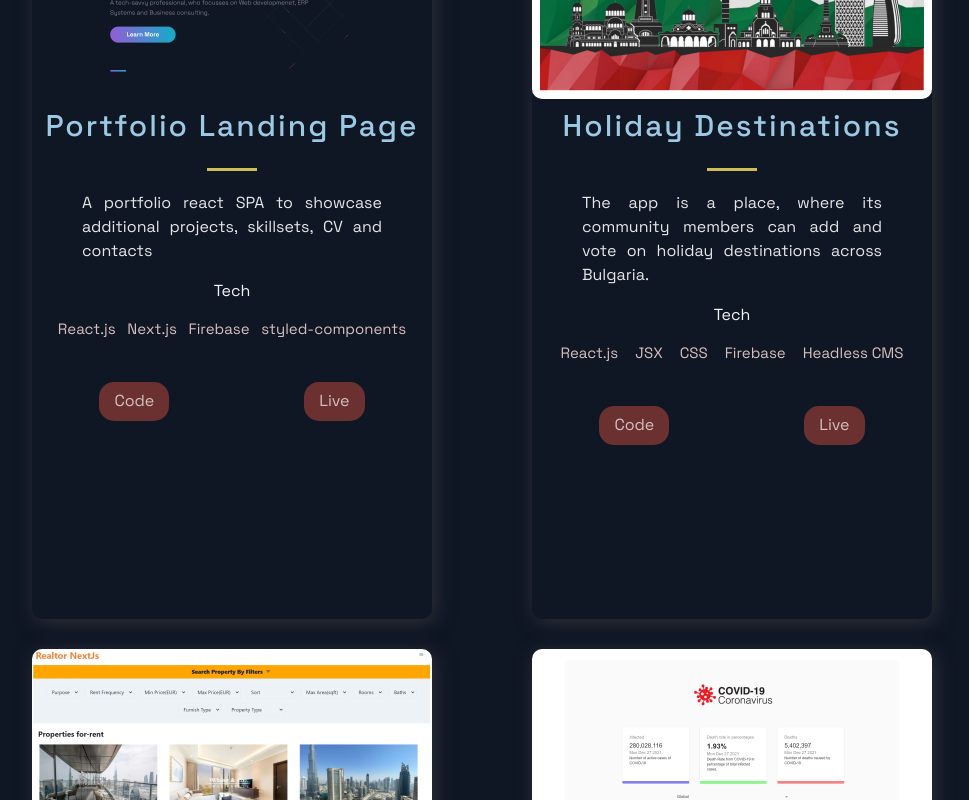
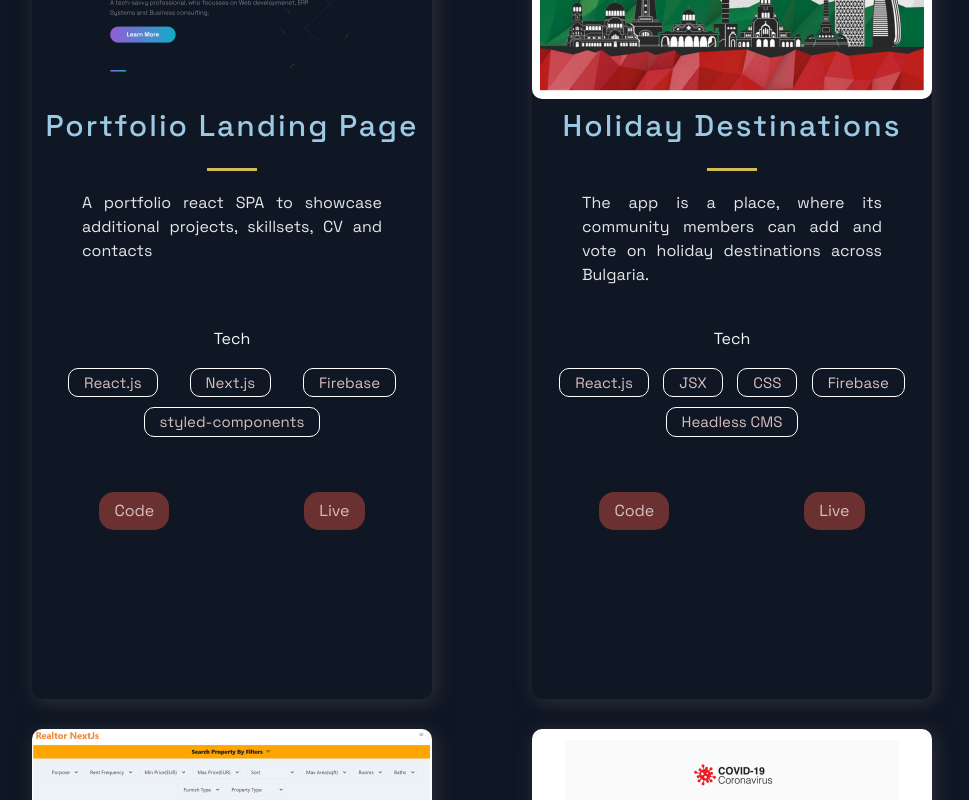
Before and after one commit to k-vassilev/kristian_vassilev_portfolio, a Next.js app: page / in a window 1280 px wide. Shown: the part 945-1745 px from the top of the page, without its empty margins (158-1127 px from the left). Built offline with nearby package versions, Linux system fonts and the light colour scheme.

Commit message:
Changed tags stylings

```diff
--- a/src/components/Footer/Footer.js
+++ b/src/components/Footer/Footer.js
@@ -19,7 +19,7 @@ const Footer = () => {
 		</LinkList>
 		<SocialIconsContainer>
 			<CompanyContainer>
-				<Slogan>"Live as if you were to die tomorrow. Learn as if you were to live forever."</Slogan>
+				<Slogan>"Live as if there is no tomorrow. Learn as if you were to live forever."</Slogan>
 			</CompanyContainer>
 			<SocialIconsContainer>
 				<SocialIcons href="https://github.com/k-vassilev" target="_blank" rel="noreferrer">
--- a/src/components/Projects/ProjectsStyles.js
+++ b/src/components/Projects/ProjectsStyles.js
@@ -28,7 +28,7 @@ export const BlogCard = styled.div`
   box-shadow: 3px 3px 20px rgba(80, 78, 78, 0.5);
   text-align: center;
   width: 400px;
-  height: 90vh;
+  height: 100vh;
   @media ${(props) => props.theme.breakpoints.sm} {
     width: 100%;
   }
@@ -75,6 +75,7 @@ export const CardInfo = styled.p`
   font-style: 2rem;
   line-height: 24px;
   text-align: justify;
+  height: 15vh;
   @media ${(props) => props.theme.breakpoints.sm} {
     padding:.3rem
 
@@ -107,8 +108,13 @@ export const TagList = styled.ul`
 display: flex;
 justify-content: space-around;
 padding: 2rem;
+flex-wrap: wrap;
 `
 export const Tag = styled.li`
 color: #d8bfbf;
 font-size: 1.5rem;
+border: solid 1px white;
+border-radius: 10px;
+padding: 5px 15px;
+margin-bottom: 10px;
 `
```
